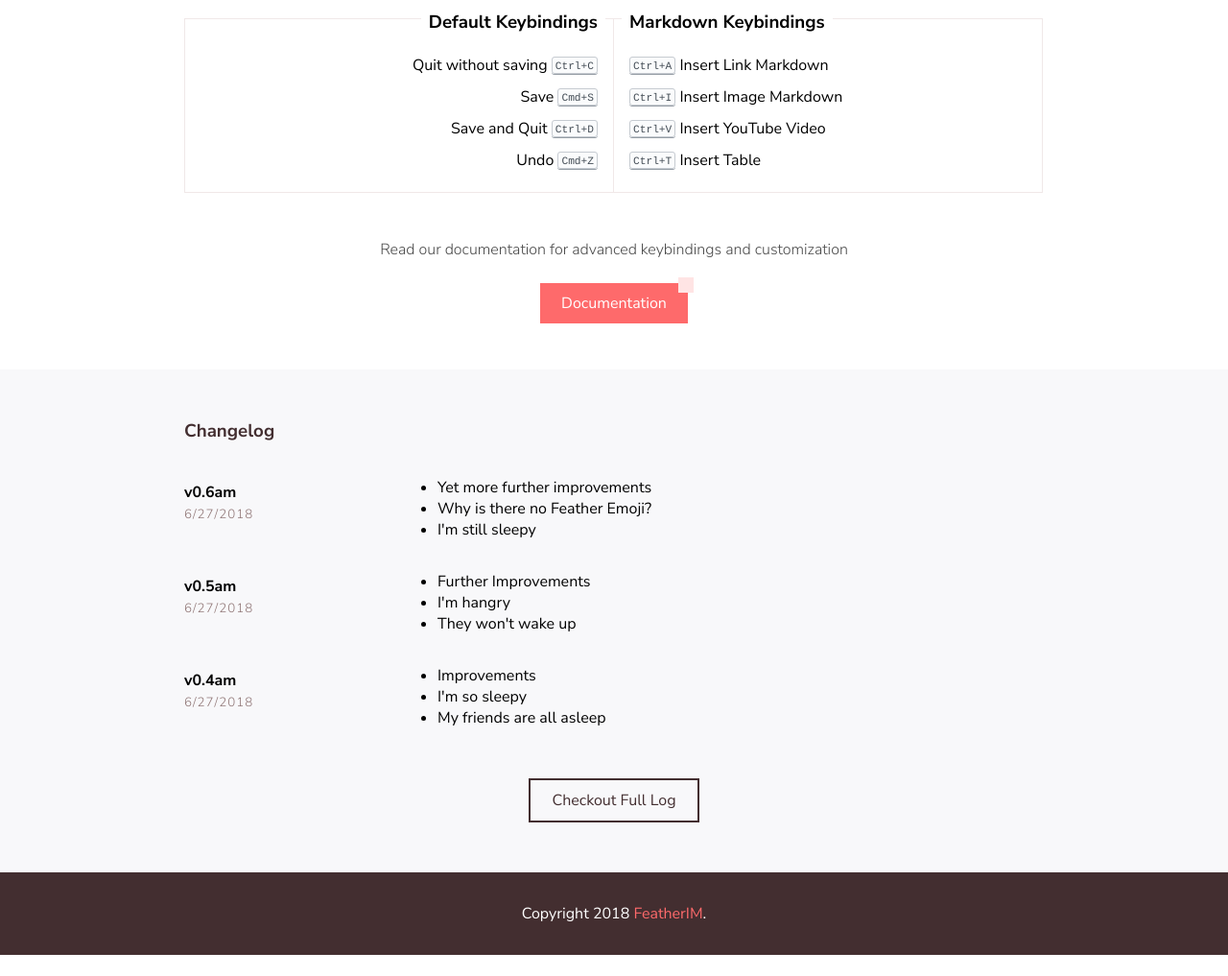
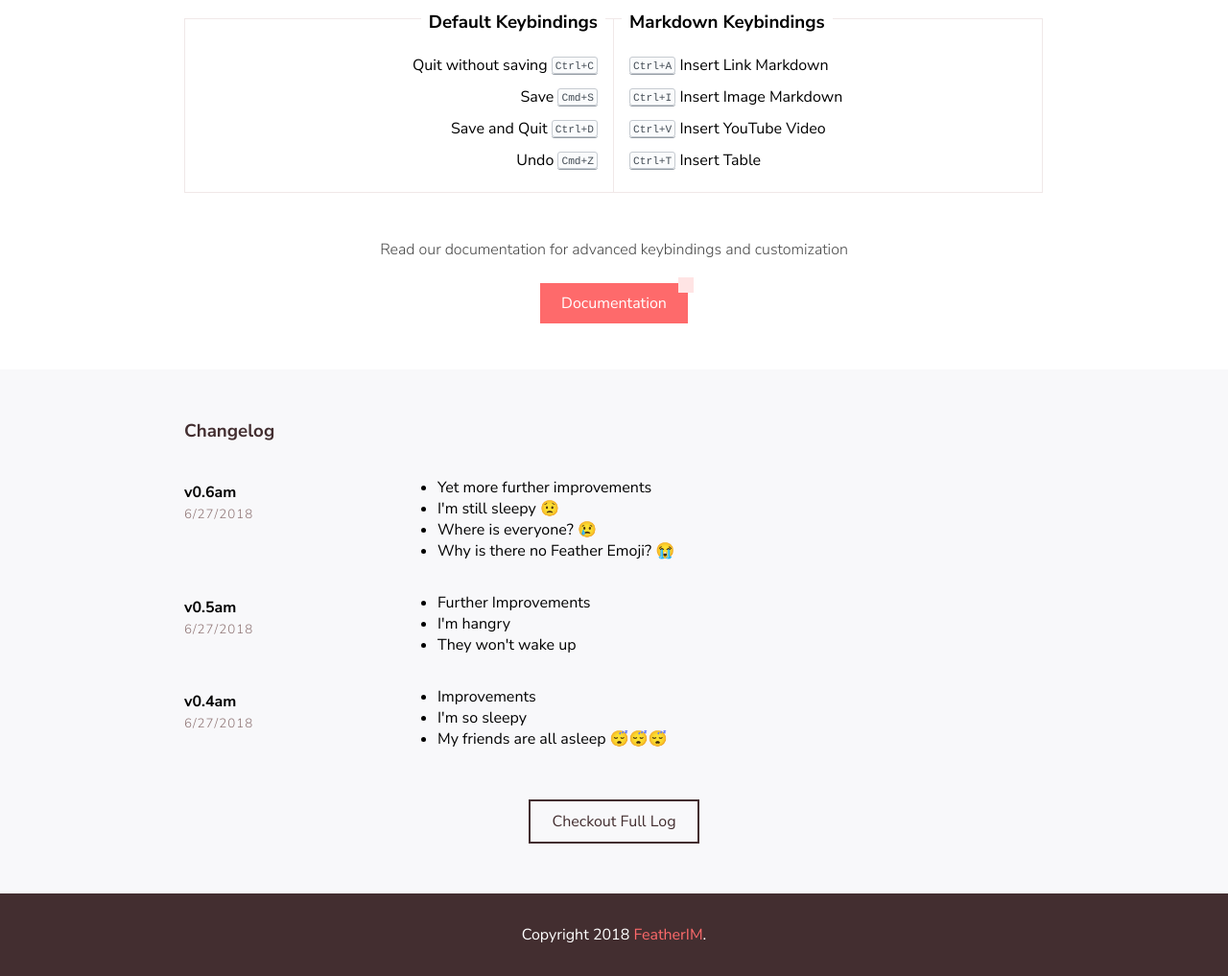
Before and after one commit to ingochris/featherim, a plain HTML site: page index.html in a window 1280 px wide. Shown: the part 1052-2069 px from the top of the page at 96% size. Before the commit the page ends 2047 px from the top, so only its background shows below. Drawn offline with nearby package versions, Linux system fonts and the light colour scheme.

Commit message:
ADD: emojis

```diff
--- a/index.html
+++ b/index.html
@@ -107,8 +107,9 @@
           <div class="changelog__detail">
             <ul>
               <li>Yet more further improvements</li>
-              <li>Why is there no Feather Emoji?</li>
-              <li>I'm still sleepy</li>
+              <li>I'm still sleepy 😟</li>
+              <li>Where is everyone? 😢</li>
+              <li>Why is there no Feather Emoji? 😭</li>
             </ul>
           </div>
         </div>
@@ -134,7 +135,7 @@
             <ul>
               <li>Improvements</li>
               <li>I'm so sleepy</li>
-              <li>My friends are all asleep</li>
+              <li>My friends are all asleep 😴😴😴</li>
             </ul>
           </div>
         </div>
```
